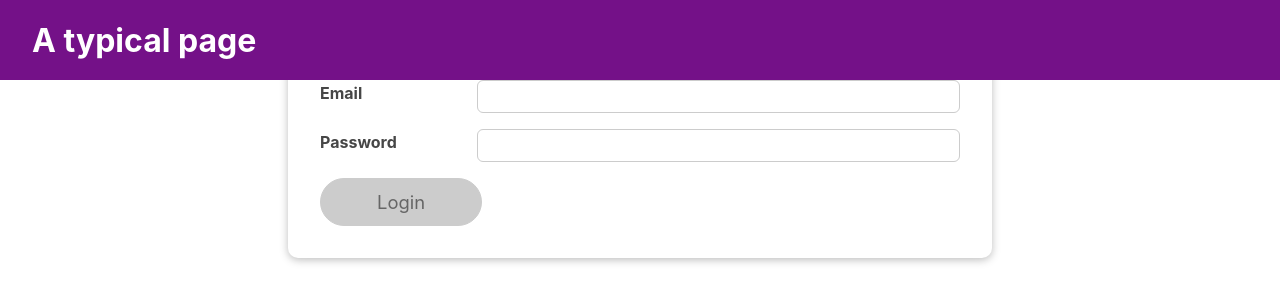
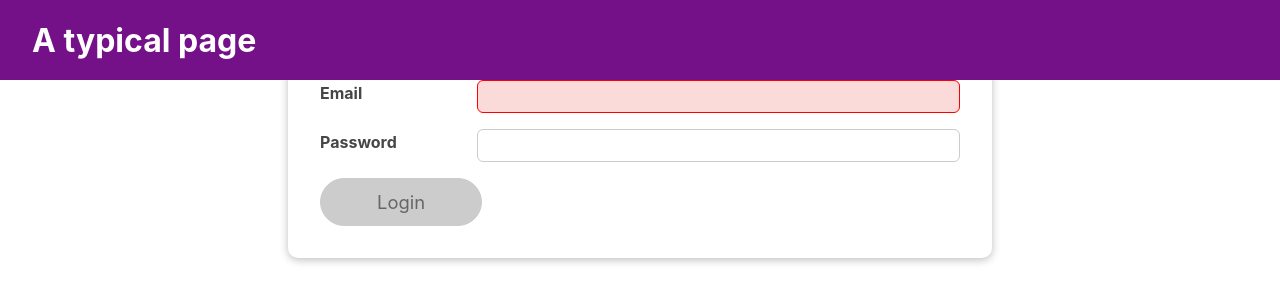
Before and after one commit to ikembakwem/authentication-app, a React (Create React App) app: page / in a window 1280 px wide. Shown: the top 302 px of the page. Built offline with nearby package versions, Linux system fonts and the light colour scheme; the HTML template or start-up script is replaced by a standard one.

Commit message:
Manage email validation with useReducer hook

```diff
--- a/src/components/Login/Login.jsx
+++ b/src/components/Login/Login.jsx
@@ -1,15 +1,41 @@
 import classes from './Login.module.css';
 import Card from '../UI/Card/Card';
 import Button from '../UI/Button/Button';
-import { useEffect, useState } from 'react';
+import { useEffect, useReducer, useState } from 'react';
+
+const initialEmailState = {
+  value: '',
+  isValid: false,
+};
+
+// Email reducer function
+const emailReducer = (state = initialEmailState, action) => {
+  switch (action.type) {
+    case 'USER_INPUT': {
+      return { ...state, value: action.val, isValid: action.val.includes('@') };
+    }
+    case 'INPUT_BLUR': {
+      return { ...state, isValid: state.value.includes('@') };
+    }
+    default: {
+      return state;
+    }
+  }
+};
 
 const Login = ({ onLogin }) => {
-  // States
-  const [enteredEmail, setEnteredEmail] = useState('');
-  const [emailIsValid, setEmailIsValid] = useState();
+  // Managing state using useState
+  // const [enteredEmail, setEnteredEmail] = useState('');
+  // const [emailIsValid, setEmailIsValid] = useState();
   const [enteredPassword, setEnteredPassword] = useState('');
   const [passwordIsValid, setPasswordIsValid] = useState('');
   const [formIsValid, setFormIsValid] = useState();
+
+  // Managing state using useReducer
+  const [emailState, dispatchEmail] = useReducer(
+    emailReducer,
+    initialEmailState
+  );
 
   useEffect(() => {
     console.log('EFFECT RUNNING');
@@ -19,27 +45,30 @@ const Login = ({ onLogin }) => {
     };
   }, []);
 
-  useEffect(() => {
-    const identifier = setTimeout(() => {
-      console.log('Checking form validity');
-      setFormIsValid(
-        enteredEmail.includes('@') && enteredPassword.trim().length > 6
-      );
-    }, 500);
-    return () => {
-      console.log('CLEANUP');
-      clearTimeout(identifier);
-    };
-  }, [enteredEmail, enteredPassword]);
+  // useEffect(() => {
+  //   const identifier = setTimeout(() => {
+  //     console.log('Checking form validity');
+  //     setFormIsValid(
+  //       enteredEmail.includes('@') && enteredPassword.trim().length > 6
+  //     );
+  //   }, 500);
+  //   return () => {
+  //     console.log('CLEANUP');
+  //     clearTimeout(identifier);
+  //   };
+  // }, [enteredEmail, enteredPassword]);
 
   // Email input handler
   const emailChangeHandler = (event) => {
-    setEnteredEmail(event.target.value);
+    // setEnteredEmail(event.target.value);
+
+    // Dispatch email action type
+    dispatchEmail({ type: 'USER_INPUT', val: event.target.value });
 
     // Check if email & password input is valid and update form validation state
-    // setFormIsValid(
-    //   event.target.value.includes('@') && enteredPassword.trim().length > 6
-    // );
+    setFormIsValid(
+      event.target.value.includes('@') && enteredPassword.trim().length > 6
+    );
   };
 
   // Password input handler
@@ -54,7 +83,8 @@ const Login = ({ onLogin }) => {
 
   // Validate email input
   const validateEmailHandler = () => {
-    setEmailIsValid(enteredEmail.includes('@'));
+    // setEmailIsValid(enteredEmail.includes('@'));
+    dispatchEmail({ type: 'INPUT_BLUR' });
   };
 
   // Validate password input
@@ -65,21 +95,21 @@ const Login = ({ onLogin }) => {
   // Form submission handler
   const submitHandler = (event) => {
     event.preventDefault();
-    onLogin(enteredEmail, enteredPassword);
+    onLogin(emailState.value, enteredPassword);
   };
   return (
     <Card className={classes.login}>
       <form onSubmit={submitHandler}>
         <div
           className={`${classes.control} ${
-            emailIsValid === false ? classes.invalid : ''
+            emailState.isValid === false ? classes.invalid : ''
           }`}
         >
           <label htmlFor="email">Email</label>
           <input
             type="email"
             id="email"
-            value={enteredEmail}
+            value={emailState.value}
             onChange={emailChangeHandler}
             onBlur={validateEmailHandler}
           />
```
